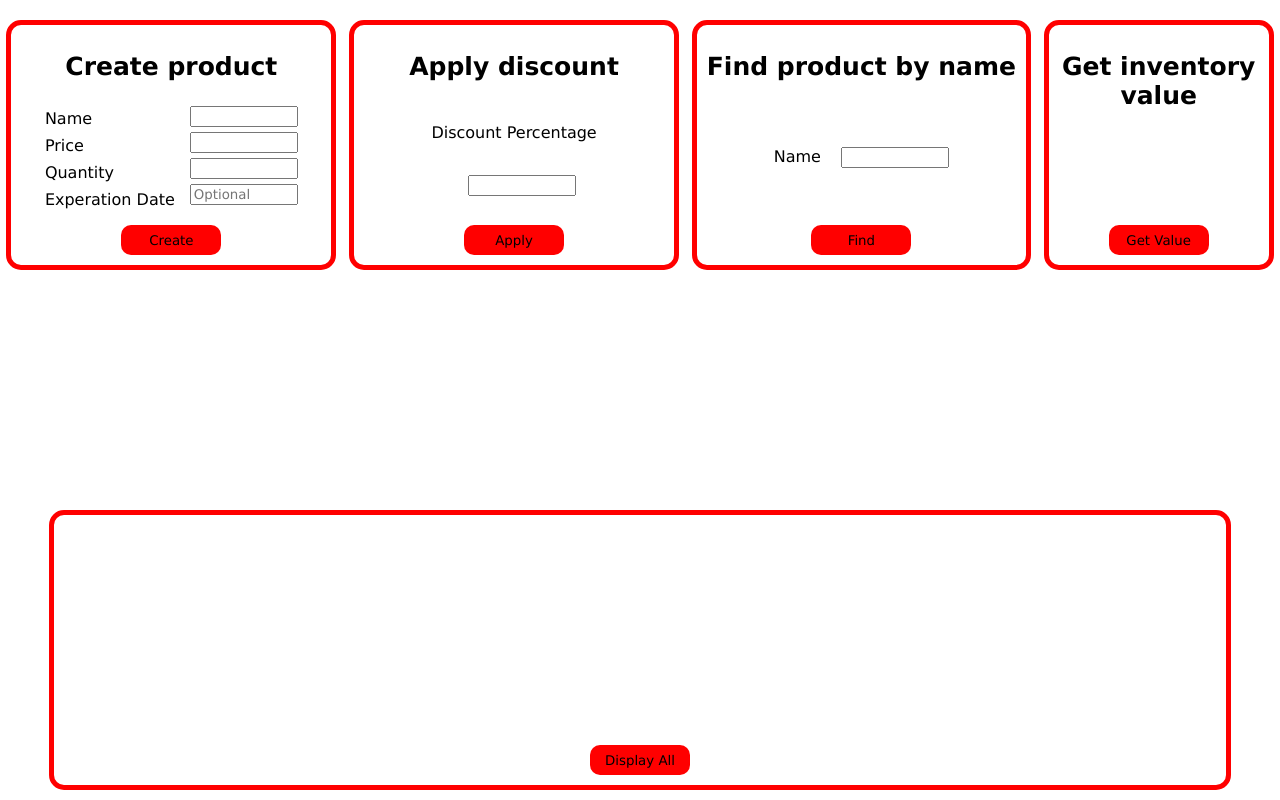
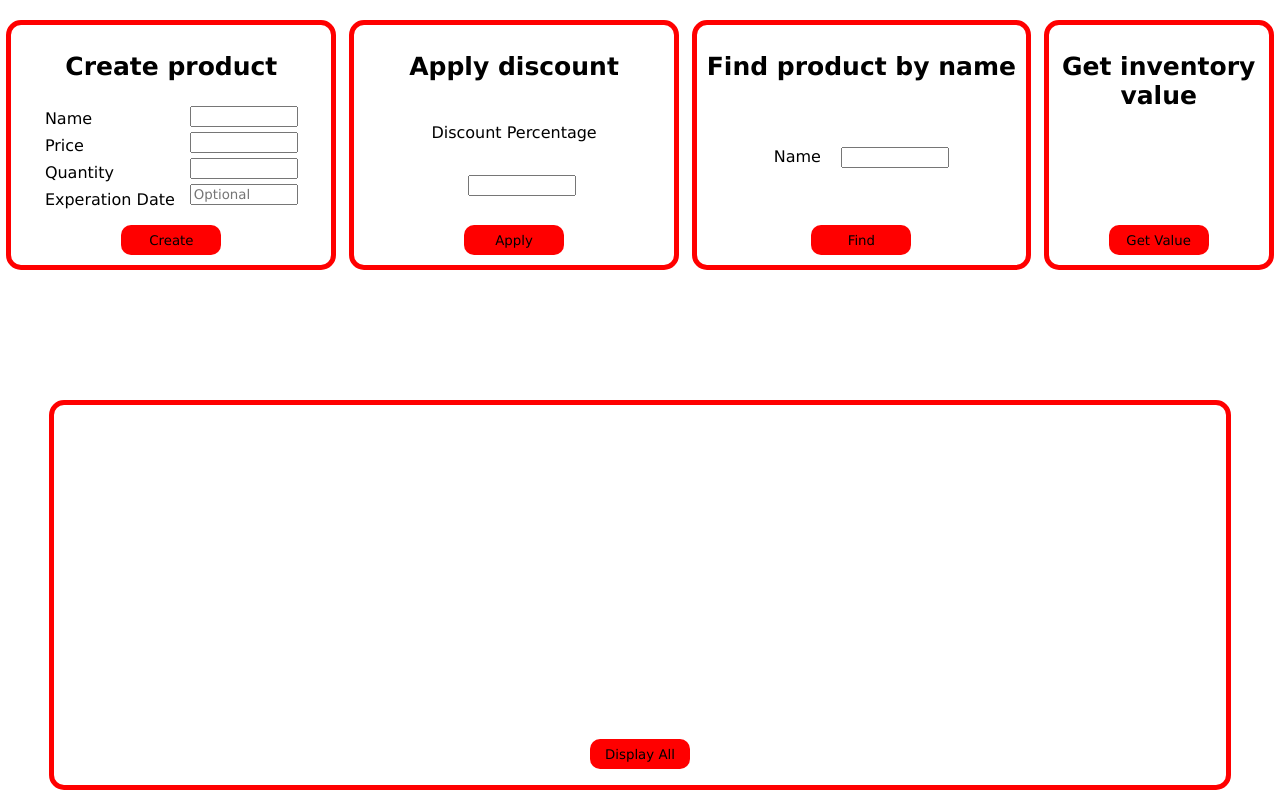
Before and after one commit to Jaysandjay/Lab-11-Object-Oriented-Programming-with-Classes, a plain HTML site: page index.html in a window 1280 px wide. Drawn offline with Linux system fonts and the light colour scheme.

Commit message:
adjusted div size

```diff
--- a/styles.css
+++ b/styles.css
@@ -61,6 +61,7 @@ button{
 
 button:hover{
     cursor: pointer;
+
 }
 
 input{
@@ -79,7 +80,7 @@ label{
     border: solid 5px red;
     position: fixed;
     bottom: 10px;
-    height: 250px;
+    height: 45%;
     border-radius: 15px;
     width: 90%;
     padding: 10px;
@@ -89,6 +90,6 @@ label{
 }
 
 #display{
-    height: 220px;
+    height: 90%;
     width: 100%;
 }
```
